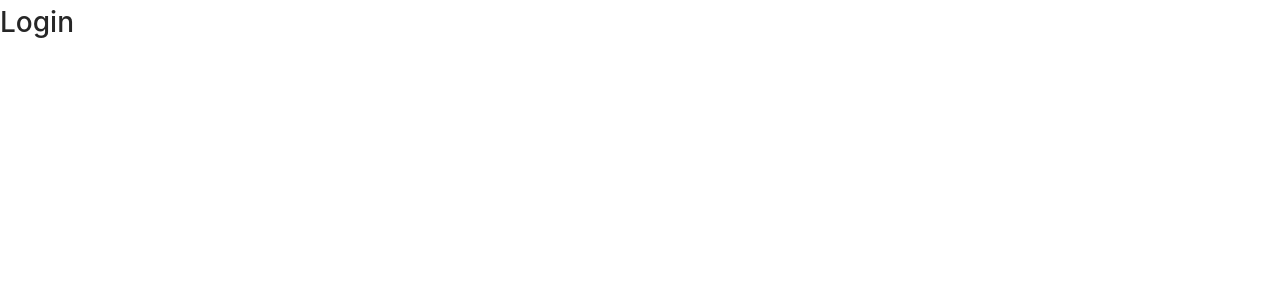
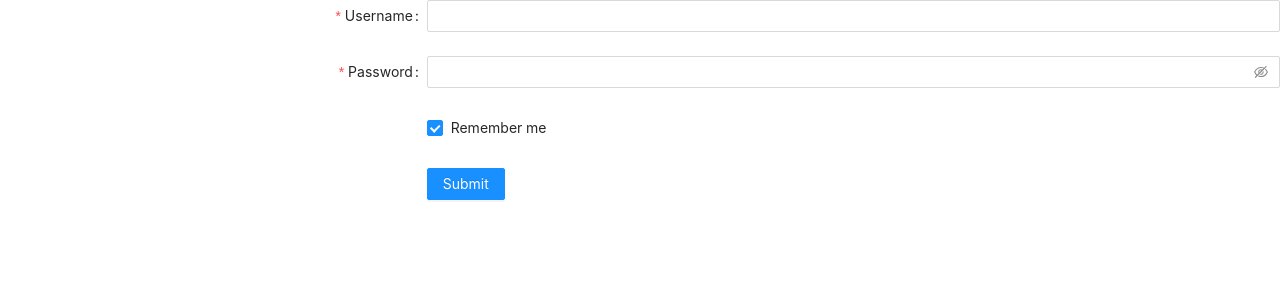
Before and after one commit to windboy3699/antadmin, a React app: page /login in a window 1280 px wide. Shown: the top 300 px of the page. Built offline with nearby package versions, Linux system fonts and the light colour scheme.

Commit message:
append login and notfound page

```diff
--- a/src/components/Home.js
+++ b/src/components/Home.js
@@ -1,5 +1,5 @@
 import React from 'react';
-import { BrowserRouter, Switch, Route } from 'react-router-dom';
+import { BrowserRouter, Switch, Route, Link } from 'react-router-dom';
 import {Avatar, Layout, Menu, Breadcrumb, Col, Row} from 'antd';
 import {
     DesktopOutlined,
@@ -66,7 +66,7 @@
                         <div className="header-wrap">
                             <Menu onClick={this.handleClick} selectedKeys={[current]} mode="horizontal">
                                 <Menu.Item key="mail" icon={<MailOutlined />}>
-                                    Navigation One
+                                    <Link to="/login">Navigation One</Link>
                                 </Menu.Item>
                                 <Menu.Item key="appstore" icon={<AppstoreOutlined />}>
                                     Navigation Two
@@ -89,7 +89,7 @@
                                     <Breadcrumb.Item>Bill</Breadcrumb.Item>
                                 </Col>
                                 <Col className="gutter-row" span={12} style={{textAlign: "right", color: "#1890ff"}}>
-                                    > Add &nbsp;&nbsp; > Update
+
                                 </Col>
                             </Row>
                         </Breadcrumb>
--- a/src/components/Login.js
+++ b/src/components/Login.js
@@ -1,9 +1,78 @@
 import React, { Component } from 'react';
+import 'antd/dist/antd.css';
+import '../App.css';
+import { Form, Input, Button, Checkbox } from 'antd';
+const layout = {
+    labelCol: {
+        span: 8,
+    },
+    wrapperCol: {
+        span: 16,
+    },
+};
+const tailLayout = {
+    wrapperCol: {
+        offset: 8,
+        span: 16,
+    },
+};
+
+const onFinish = (values) => {
+    console.log('Success:', values);
+};
+
+const onFinishFailed = (errorInfo) => {
+    console.log('Failed:', errorInfo);
+};
 
 class Login extends Component {
     render() {
         return (
-            <h1>Login</h1>
+            <Form
+                {...layout}
+                name="basic"
+                initialValues={{
+                    remember: true,
+                }}
+                onFinish={onFinish}
+                onFinishFailed={onFinishFailed}
+            >
+                <Form.Item
+                    label="Username"
+                    name="username"
+                    rules={[
+                        {
+                            required: true,
+                            message: 'Please input your username!',
+                        },
+                    ]}
+                >
+                    <Input />
+                </Form.Item>
+
+                <Form.Item
+                    label="Password"
+                    name="password"
+                    rules={[
+                        {
+                            required: true,
+                            message: 'Please input your password!',
+                        },
+                    ]}
+                >
+                    <Input.Password />
+                </Form.Item>
+
+                <Form.Item {...tailLayout} name="remember" valuePropName="checked">
+                    <Checkbox>Remember me</Checkbox>
+                </Form.Item>
+
+                <Form.Item {...tailLayout}>
+                    <Button type="primary" htmlType="submit">
+                        Submit
+                    </Button>
+                </Form.Item>
+            </Form>
         );
     }
 }
--- a/src/components/NotFound.js
+++ b/src/components/NotFound.js
@@ -1,9 +1,14 @@
 import React, { Component } from 'react';
+import { Result } from 'antd';
 
 class NotFound extends Component {
     render() {
         return (
-            <div>404 Not Found</div>
+        <Result
+            status="404"
+            title="404 Not Found"
+            subTitle="Sorry, the page you visited does not exist."
+        />
         );
     }
 }
```
